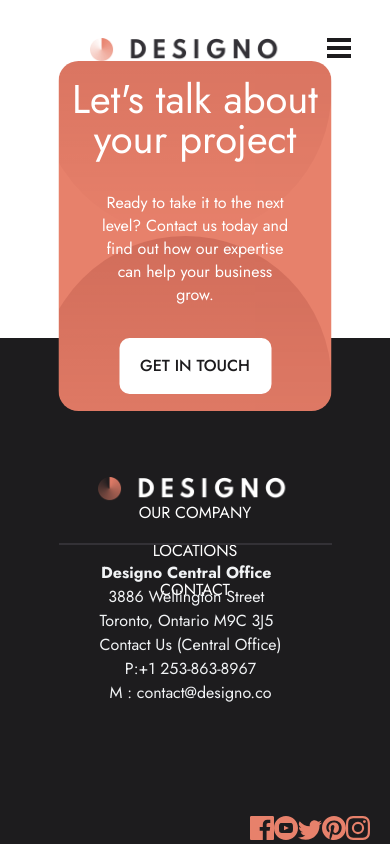
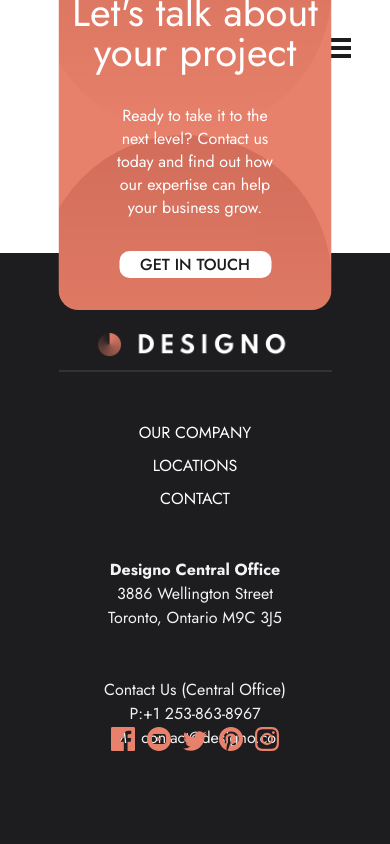
Before and after one commit to LeoLoureiro-code/Designo, an Angular app: page / in a window 390 px wide. Built offline with nearby package versions, Linux system fonts and the light colour scheme.

Commit message:
finish footer mobile styles

```diff
--- a/src/components/footer/footer.component.scss
+++ b/src/components/footer/footer.component.scss
@@ -108,6 +108,7 @@ footer{
     justify-content: space-between;
     align-items: center;
     padding: 5rem;
+    clear: both;
 
     .info{
         display: flex;
@@ -206,38 +207,80 @@ footer{
 @media(width < 700px){
 
     footer{
-        height: 60%;
+        height: 70%;
     }
     //fix this
     .footer-div{
         display: flex;
         flex-direction: column;
         height: 100%;
-        justify-content: center;
+        justify-content: start;
         align-items: center;
     }
 
     .under-nav{
         display: flex;
         flex-direction: column;
+        justify-content: start;
+        align-items: center;
+        margin-top: 5rem;
+        margin-bottom: 1rem;
+        height: 30%;
+
+
+        .logo-div{
+            height: 24px;
+            width: 194px;
+            margin-bottom: 4rem;
+
+            img{
+                width: 100%;
+            }
+        }
+    }
+
+    .br{
+        position: absolute;
+        top: 17%;
     }
 
     .links-div{
         flex-direction: column;
+        height: 70%;
     }
 
     .links-list{
-        height: 100px;
+        height: 100%;
         display: flex;
         flex-direction: column;
     }
 
     .company-info{
         flex-direction: column;
+        justify-content: center;
+        align-items: center;
     }
 
-    .contact-div{
-        padding: 1rem;
+    .address-div{
+        margin-bottom: 3rem;
+        margin-top: 2rem;
+        display: flex;
+        justify-content: center;
+        align-items: center;
+    }
+
+    .office-contact{
+        display: flex;
+        justify-content: center;
+        align-items: center;
 
     }
+
+
+    .social-media-div{
+        width: 70%;
+        position: absolute;
+        bottom: 15%;
+        left: 15%;
+    }
 }
```
